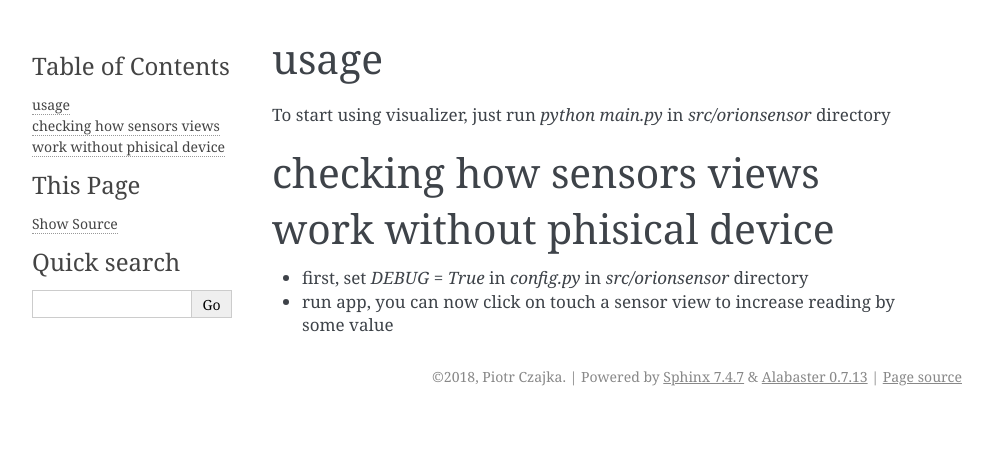
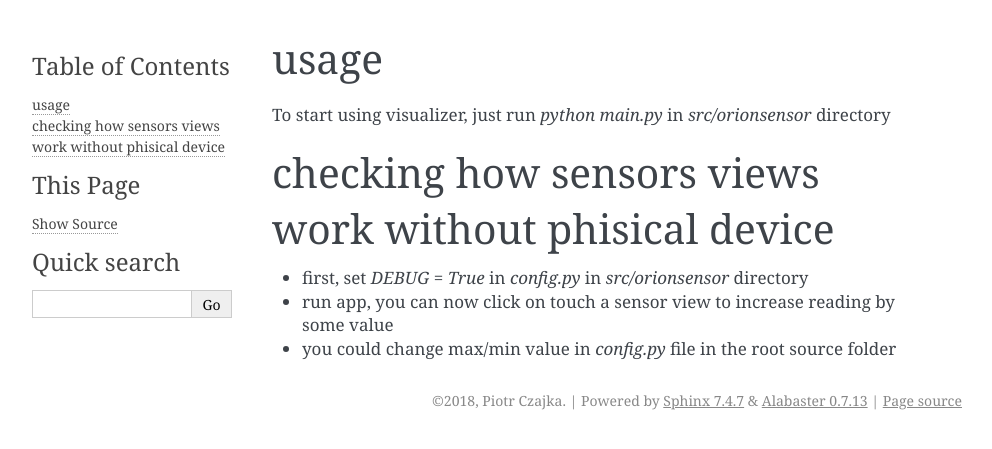
Before and after one commit to Ginkooo/ORION-sensor-visualizer, a Sphinx documentation site: the page built from docs/guide/usage.rst, in a window 1280 px wide. Shown: the top 449 px of the page, without its empty margins (148-1140 px from the left). Built offline with Sphinx 7.4.7, drawn with Linux system fonts in a browser that asks for light colours; pages that are not in the unit, such as notebooks, are missing from menus.

Commit message:
Docs about changing max/min in config file

```diff
--- a/docs/guide/usage.rst
+++ b/docs/guide/usage.rst
@@ -11,3 +11,5 @@ checking how sensors views work without phisical device
 * first, set `DEBUG = True` in `config.py` in `src/orionsensor` directory
 
 * run app, you can now click on touch a sensor view to increase reading by some value
+
+* you could change max/min value in `config.py` file in the root source folder
```
Also changed, not shown: 4 other files.
